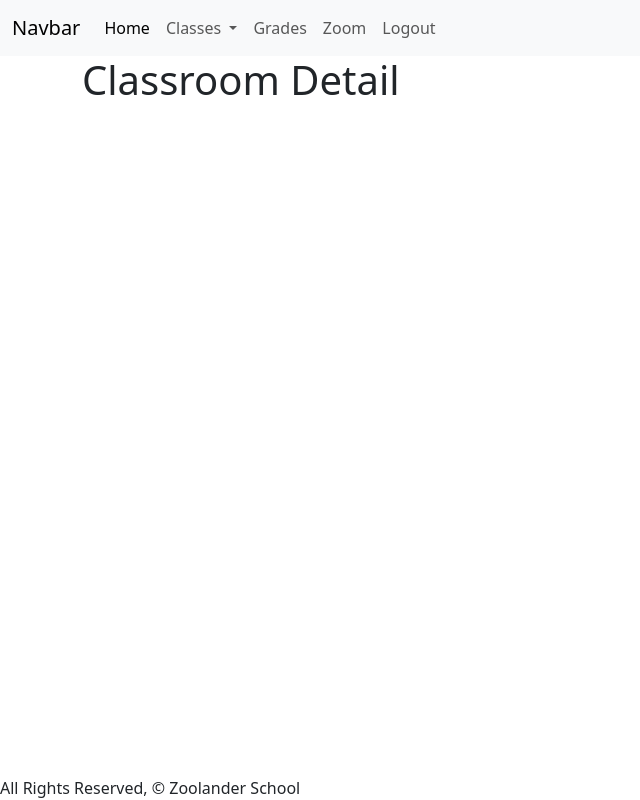
After one commit to gustaellison/zoolander-school, a Django app: template main_app/templates/classrooms/detail.html in a window 1280 px wide. The commit adds this page. Shown: the whole page, without its empty margins (0-640 px from the left). Run offline with Django 5.2, Linux system fonts and the light colour scheme; the template is opened without the code that fills it, so the values that code supplies are empty.

Commit message:
added classroom model and classroomdetail page

```diff
--- a/main_app/templates/base_student.html
+++ b/main_app/templates/base_student.html
@@ -55,7 +55,7 @@
         {% endblock %}
     </main>
     <footer class="fixed-bottom">
-        <div class="right">All Rights Reserved, &copy; 2022 Cat Collector &nbsp;</div>
+        <div class="right">All Rights Reserved, &copy; Zoolander School &nbsp;</div>
     </footer>
 </body>
 
--- /dev/null
+++ b/main_app/templates/classrooms/detail.html
@@ -0,0 +1,6 @@
+{% extends 'base_student.html' %}
+{% block content %}
+
+<h1>Classroom Detail</h1>
+
+{% endblock %}
--- a/zoolander/settings.py
+++ b/zoolander/settings.py
@@ -78,7 +78,7 @@ WSGI_APPLICATION = 'zoolander.wsgi.application'
 DATABASES = {
     'default': {
         'ENGINE': 'django.db.backends.postgresql',
-        'NAME': 'zoolander',
+        'NAME': 'zoolander'
     }
 }
 
```
Also changed, not shown: main_app/models.py (+11 -0 lines), main_app/migrations/0003_classroom.py (added).
